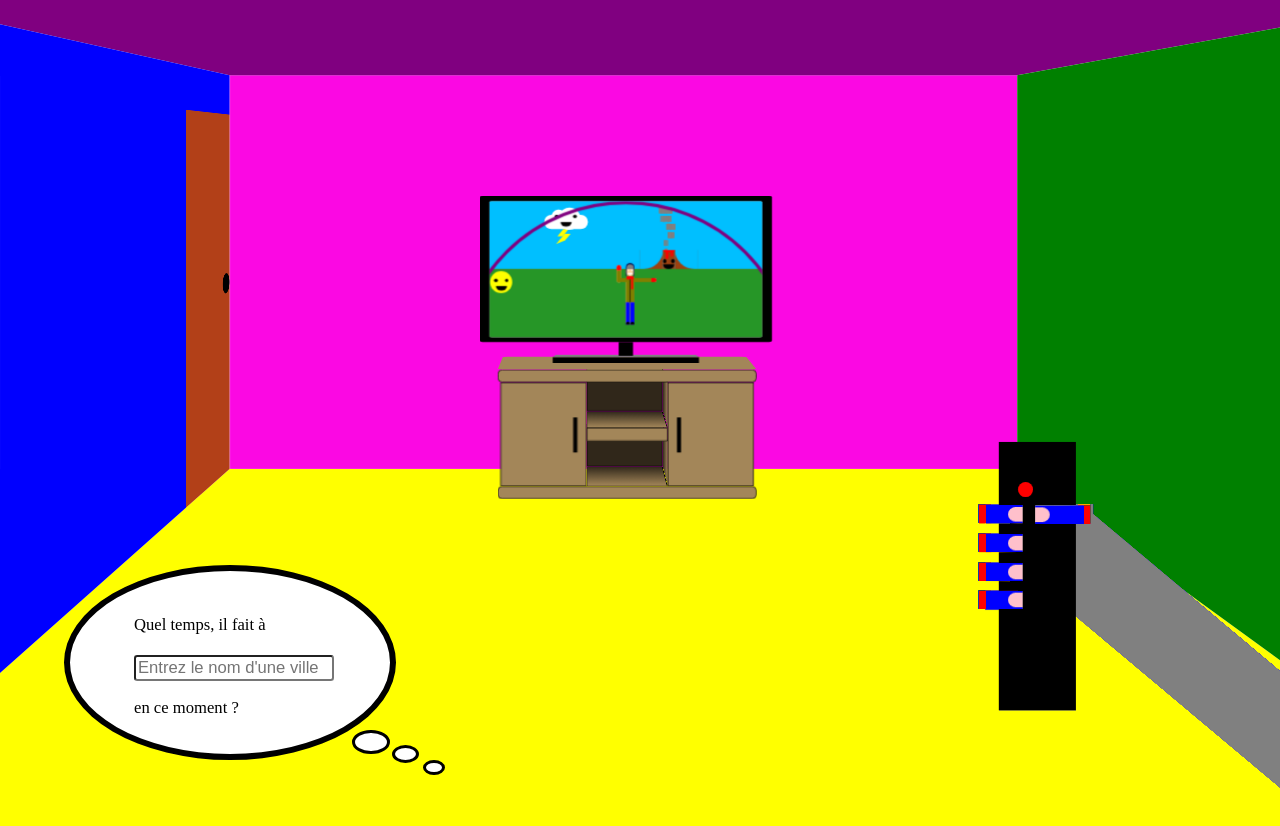
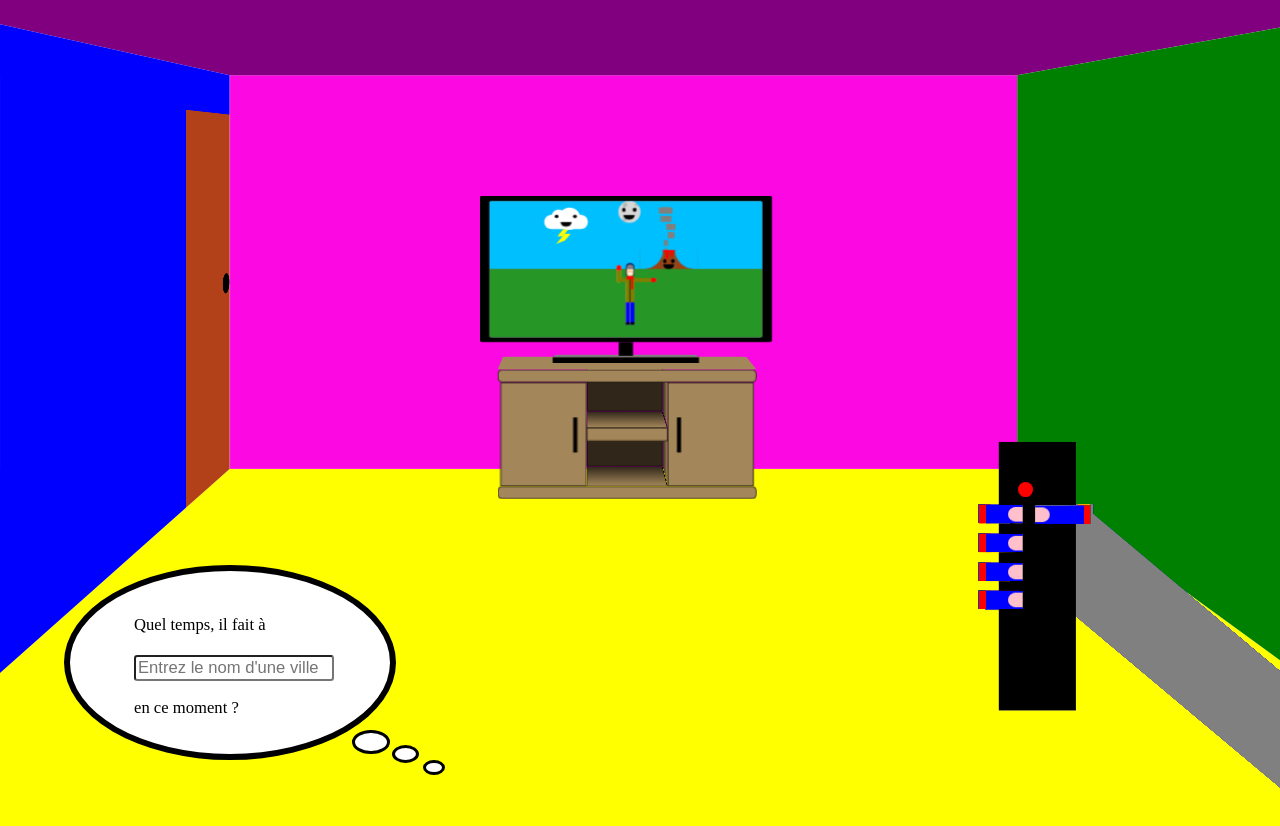
Before and after one commit to Skyrlon/weather-animation, a Vue app: page /#/ in a window 1280 px wide. Shown: the top 826 px of the page. Built offline with nearby package versions, Linux system fonts and the light colour scheme.

Commit message:
modified CelestialBodies to switch easily between moon and sun

```diff
--- a/src/components/CelestialBodies.vue
+++ b/src/components/CelestialBodies.vue
@@ -1,17 +1,16 @@
 <template>
-  <div id="celestial-trajectory">
-    <div class="sun">
-      <div class="sun_eye sun_eye-left"></div>
-      <div class="sun_eye sun_eye-right"></div>
-      <div class="sun_mouth"></div>
+  <div id="celestial_trajectory">
+    <div id="celestial_body">
+      <div :class="celestialBody">
+        <div class="face">
+          <div class="eye eye-left"></div>
+          <div class="eye eye-right"></div>
+          <div class="mouth"></div>
         </div>
-    <div class="moon">
-      <div class="moon_eye moon_eye-left"></div>
-      <div class="moon_eye moon_eye-right"></div>
-      <div class="moon_mouth"></div>
-      <div class="moon_crater1"></div>
-      <div class="moon_crater2"></div>
-      <div class="moon_crater3"></div>
+        <div class="moon_crater1" v-if="celestialBody === 'moon'"></div>
+        <div class="moon_crater2" v-if="celestialBody === 'moon'"></div>
+        <div class="moon_crater3" v-if="celestialBody === 'moon'"></div>
+      </div>
     </div>
   </div>
 </template>
@@ -19,32 +18,29 @@
 <script>
 export default {
   name: "CelestialBodies",
+  props: {
+    celestialBody: String,
+  },
 };
 </script>
 
 <style lang="scss">
-#celestial-trajectory {
+#celestial_trajectory {
   position: absolute;
   top: 0%;
   left: ($screen-width - $screen-width * 1.25)/2;
   width: $screen-width * 1.25;
   height: $screen-width * 1.25;
-  box-sizing: border-box;
   border-radius: $screen-width;
-  border: 5px solid purple;
-  transform: rotate(0deg);
+  transform: rotate(95deg);
 }
 
-.sun {
+#celestial_body {
   position: absolute;
-  top: 20%;
-  left: 9.5%;
-  width: $celestial-size;
-  height: $celestial-size;
-  background-color: $color-sun;
-  border-radius: $celestial-size;
-
-  &_eye {
+  top: ($screen-width * 1.25)/2;
+  left: 0;
+  & .face {
+    & .eye {
       position: absolute;
       top: $celestial-size/3;
       width: $celestial-eye-size;
@@ -61,7 +57,7 @@ export default {
       }
     }
 
-  &_mouth {
+    & .mouth {
       position: absolute;
       top: $celestial-size * 2/3;
       left: $celestial-mouth-width/2;
@@ -73,6 +69,16 @@ export default {
       background-color: black;
     }
   }
+}
+
+.sun {
+  position: absolute;
+  width: $celestial-size;
+  height: $celestial-size;
+  background-color: $color-sun;
+  border-radius: $celestial-size;
+  transform: rotate(-95deg);
+}
 
 .moon {
   position: absolute;
@@ -80,35 +86,7 @@ export default {
   height: $celestial-size;
   background-color: $color-moon;
   border-radius: $celestial-size;
-
-  &_eye {
-    position: absolute;
-    top: $celestial-size/3;
-    width: $celestial-eye-size;
-    height: $celestial-eye-size;
-    border-radius: $celestial-eye-size;
-    background-color: black;
-
-    &-left {
-      left: $celestial-eye-size;
-    }
-
-    &-right {
-      right: $celestial-eye-size;
-    }
-  }
-
-  &_mouth {
-    position: absolute;
-    top: $celestial-size * 2/3;
-    left: $celestial-mouth-width/2;
-    width: $celestial-mouth-width;
-    height: $celestial-mouth-width/2.5;
-    border-radius: 50% / 100%;
-    border-top-left-radius: 0;
-    border-top-right-radius: 0;
-    background-color: black;
-  }
+  transform: rotate(-95deg);
 
   &_crater1 {
     position: absolute;
--- a/src/components/WeatherElements.vue
+++ b/src/components/WeatherElements.vue
@@ -27,9 +27,9 @@
         <div class="road-status"></div>
       </div>
     </div>
-    <rain-fall :numberOfDrops="numberOfDrops" v-if="isRaining"/>
-    <snow-fall :numberOfDrops="numberOfDrops" v-if="isSnowing"/>
-    <celestial-bodies />
+    <rain-fall :numberOfDrops="numberOfDrops" v-if="isRaining" />
+    <snow-fall :numberOfDrops="numberOfDrops" v-if="isSnowing" />
+    <celestial-bodies :celestialBody="celestialBodyName" />
   </div>
 </template>
 
@@ -41,18 +41,19 @@ import CelestialBodies from "./CelestialBodies.vue";
 
 export default {
   name: "WeatherElements",
+  components: {
+    Tornado,
+    RainFall,
+    SnowFall,
+    CelestialBodies,
+  },
   data() {
     return {
       numberOfDrops: 100,
       isRaining: false,
       isSnowing: false,
+      celestialBodyName: "moon",
     };
-  },
-  components: {
-    Tornado,
-    RainFall,
-    SnowFall,
-    CelestialBodies,
   },
 };
 </script>
```
Lines whose indentation alone changed are shown as unchanged.
